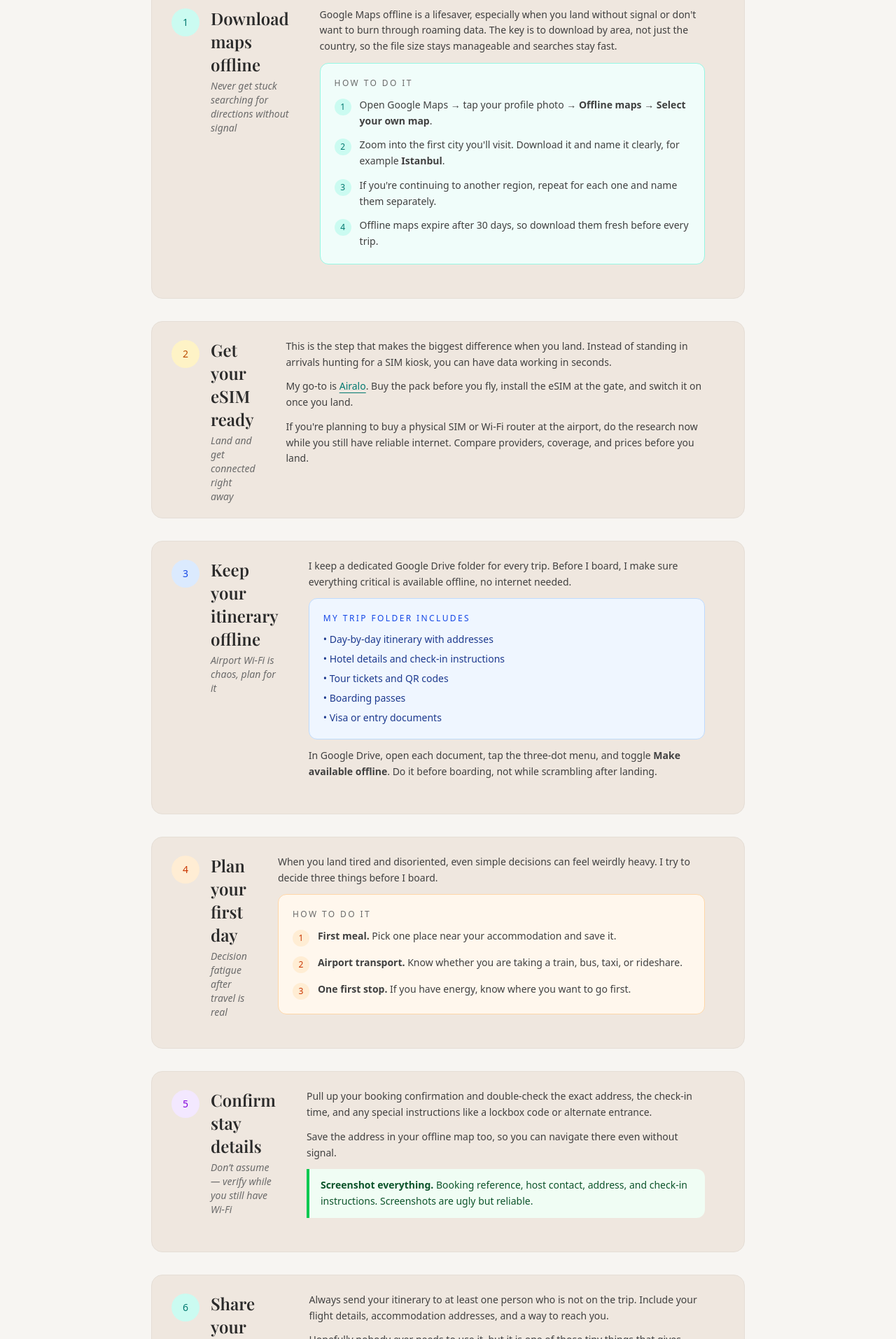
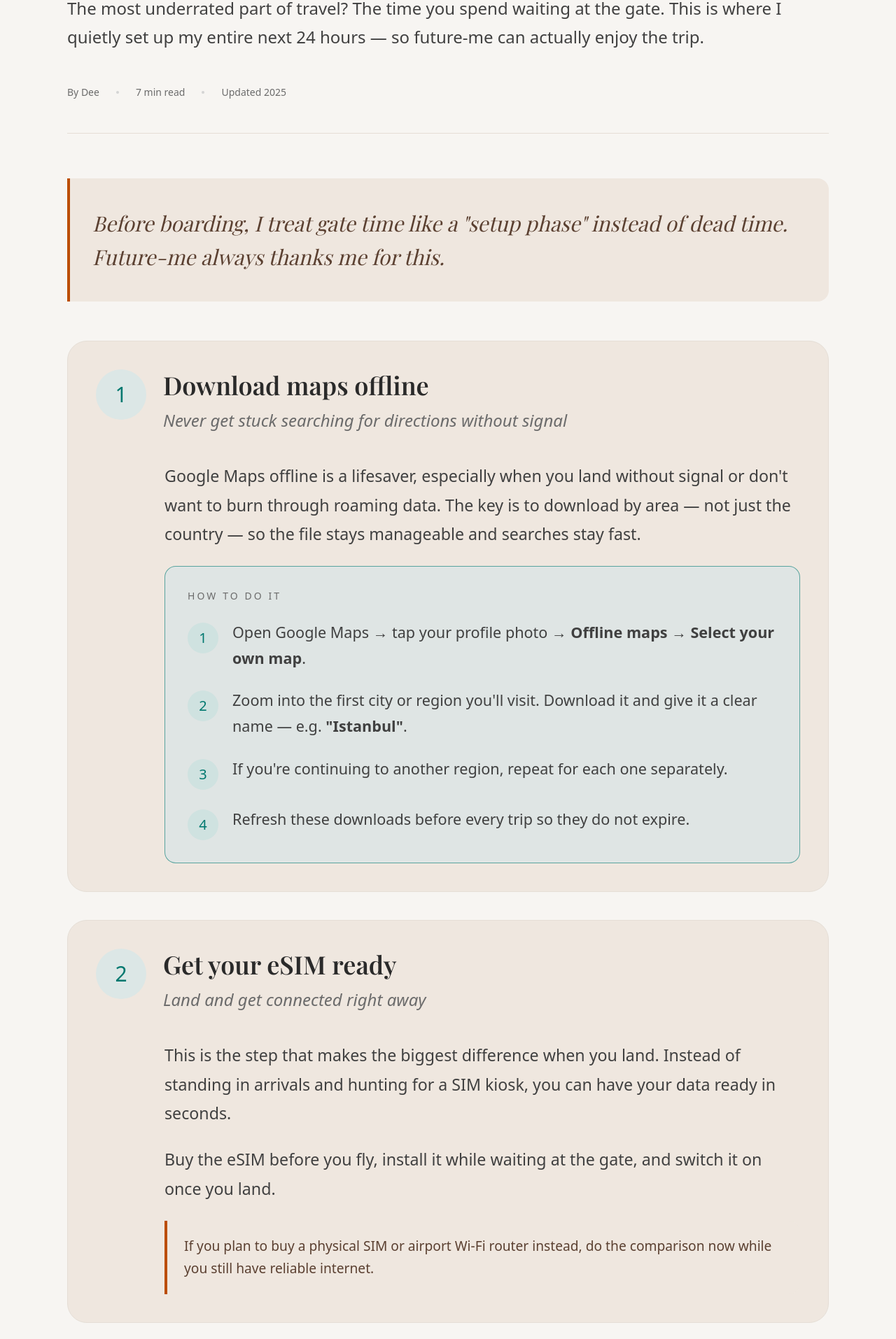
Before and after one commit to dsatyan/deeunbound, a Next.js app: page /travel/essentials/gate-habits in a window 1280 px wide. Shown: the part 446-2360 px from the top of the page at 70% size. Built offline with nearby package versions, Linux system fonts and the light colour scheme; a web font is replaced by a local one.

Commit message:
Refine gate habits editorial layout

```diff
--- a/app/travel/essentials/gate-habits/page.tsx
+++ b/app/travel/essentials/gate-habits/page.tsx
@@ -1,364 +1,285 @@
+import Link from "next/link";
+
 export default function GateHabits() {
   return (
-    <main className="mx-auto max-w-4xl px-6 py-16">
-      <span className="mb-5 inline-block rounded-sm border border-amber-700 px-3 py-1 text-xs font-medium uppercase tracking-[0.2em] text-amber-700">
+    <div className="min-h-screen bg-[var(--bg)] text-[var(--text)]">
+      <header className="border-b border-[var(--border)]">
+        <div className="mx-auto flex max-w-7xl items-center justify-between px-8 py-8">
+          <Link
+            href="/"
+            className="font-serif text-3xl italic tracking-tight text-[var(--text)]"
+          >
+            Dee Unbound
+          </Link>
+
+          <nav className="flex items-center gap-4 text-xs uppercase tracking-[0.18em] text-[var(--muted)] md:text-sm">
+            <Link href="/travel" className="hover:text-[var(--text)]">
+              Travel
+            </Link>
+            <span>/</span>
+            <Link href="/travel/essentials" className="hover:text-[var(--text)]">
+              Essentials
+            </Link>
+            <span>/</span>
+            <span className="text-[var(--text)]">Gate Habits</span>
+          </nav>
+        </div>
+      </header>
+
+      <main className="mx-auto max-w-6xl px-8 py-20">
+        <span className="mb-8 inline-block rounded-sm border border-amber-700 px-4 py-2 text-xs font-medium uppercase tracking-[0.22em] text-amber-700">
           Travel Essentials
         </span>
 
-      <h1 className="mb-5 font-serif text-4xl font-semibold leading-tight tracking-tight text-[var(--text)] md:text-5xl">
+        <h1 className="max-w-5xl font-serif text-5xl font-semibold leading-[1.05] tracking-tight text-[var(--text)] md:text-7xl">
           What I Do at the Airport Gate That Saves Me Hours Later
         </h1>
 
-      <p className="mb-8 max-w-3xl text-lg leading-relaxed text-neutral-700">
-        The most underrated part of travel? Before boarding, I treat gate time
-        like a &quot;setup phase&quot; instead of dead time. Future-me always
-        thanks me for this.
+        <p className="mt-10 max-w-5xl text-2xl leading-[1.7] text-neutral-700">
+          The most underrated part of travel? The time you spend waiting at the
+          gate. This is where I quietly set up my entire next 24 hours — so
+          future-me can actually enjoy the trip.
         </p>
 
-      <div className="flex items-center gap-4 border-b border-[var(--border)] pb-8 text-xs text-[var(--muted)]">
+        <div className="mt-12 flex items-center gap-6 border-b border-[var(--border)] pb-12 text-sm text-[var(--muted)]">
           <span>By Dee</span>
-        <span className="h-1 w-1 rounded-full bg-neutral-400" />
+          <span className="h-1 w-1 rounded-full bg-neutral-300" />
           <span>7 min read</span>
-        <span className="h-1 w-1 rounded-full bg-neutral-400" />
-        <span>Updated Mar 22 2026</span>
+          <span className="h-1 w-1 rounded-full bg-neutral-300" />
+          <span>Updated 2025</span>
         </div>
 
-      <div className="mt-10 space-y-8">
-        <StepCard number="1" color="teal">
-          <StepHeader
-            title="Download maps offline"
-            tagline="Never get stuck searching for directions without signal"
-          />
-          <div className="space-y-3 px-7 pb-7 text-sm leading-relaxed text-neutral-700">
+        <blockquote className="mt-16 rounded-r-2xl border-l-4 border-amber-700 bg-[#efe7df] px-8 py-10 font-serif text-3xl italic leading-[1.6] text-[#5b4031]">
+          Before boarding, I treat gate time like a &quot;setup phase&quot;
+          instead of dead time. Future-me always thanks me for this.
+        </blockquote>
+
+        <section className="mt-14 space-y-10">
+          <StepCard number="1" title="Download maps offline" tagline="Never get stuck searching for directions without signal">
             <p>
               Google Maps offline is a lifesaver, especially when you land
               without signal or don&apos;t want to burn through roaming data.
-              The key is to download by area, not just the country, so the file
-              size stays manageable and searches stay fast.
+              The key is to download by area — not just the country — so the
+              file stays manageable and searches stay fast.
             </p>
 
             <HowToBox
-              color="teal"
               steps={[
-                {
-                  n: "1",
-                  text: (
-                    <span>
+                <>
                   Open Google Maps → tap your profile photo →{" "}
                   <strong>Offline maps</strong> →{" "}
                   <strong>Select your own map</strong>.
-                    </span>
-                  ),
-                },
-                {
-                  n: "2",
-                  text: (
-                    <span>
-                      Zoom into the first city you&apos;ll visit. Download it
-                      and name it clearly, for example <strong>Istanbul</strong>.
-                    </span>
-                  ),
-                },
-                {
-                  n: "3",
-                  text: (
-                    <span>
-                      If you&apos;re continuing to another region, repeat for
-                      each one and name them separately.
-                    </span>
-                  ),
-                },
-                {
-                  n: "4",
-                  text: (
-                    <span>
-                      Offline maps expire after 30 days, so download them fresh
-                      before every trip.
-                    </span>
-                  ),
-                },
+                </>,
+                <>
+                  Zoom into the first city or region you&apos;ll visit.
+                  Download it and give it a clear name — e.g.{" "}
+                  <strong>&quot;Istanbul&quot;</strong>.
+                </>,
+                <>
+                  If you&apos;re continuing to another region, repeat for each
+                  one separately.
+                </>,
+                <>
+                  Refresh these downloads before every trip so they do not
+                  expire.
+                </>,
               ]}
             />
-          </div>
           </StepCard>
 
-        <StepCard number="2" color="gold">
-          <StepHeader
-            title="Get your eSIM ready"
-            tagline="Land and get connected right away"
-          />
-          <div className="space-y-3 px-7 pb-7 text-sm leading-relaxed text-neutral-700">
+          <StepCard number="2" title="Get your eSIM ready" tagline="Land and get connected right away">
             <p>
               This is the step that makes the biggest difference when you land.
-              Instead of standing in arrivals hunting for a SIM kiosk, you can
-              have data working in seconds.
+              Instead of standing in arrivals and hunting for a SIM kiosk, you
+              can have your data ready in seconds.
             </p>
+
             <p>
-              My go-to is{" "}
-              <a
-                href="https://www.airalo.com"
-                target="_blank"
-                rel="noopener noreferrer"
-                className="font-medium text-teal-700 underline underline-offset-4"
-              >
-                Airalo
-              </a>
-              . Buy the pack before you fly, install the eSIM at the gate, and
-              switch it on once you land.
+              Buy the eSIM before you fly, install it while waiting at the gate,
+              and switch it on once you land.
             </p>
-            <p>
-              If you&apos;re planning to buy a physical SIM or Wi-Fi router at
-              the airport, do the research now while you still have reliable
-              internet. Compare providers, coverage, and prices before you land.
-            </p>
-          </div>
+
+            <NoteBox>
+              If you plan to buy a physical SIM or airport Wi-Fi router instead,
+              do the comparison now while you still have reliable internet.
+            </NoteBox>
           </StepCard>
 
-        <StepCard number="3" color="blue">
-          <StepHeader
-            title="Keep your itinerary offline"
-            tagline="Airport Wi-Fi is chaos, plan for it"
-          />
-          <div className="space-y-3 px-7 pb-7 text-sm leading-relaxed text-neutral-700">
+          <StepCard number="3" title="Keep your itinerary offline" tagline="Airport Wi-Fi is chaos — plan for it">
             <p>
-              I keep a dedicated Google Drive folder for every trip. Before I
-              board, I make sure everything critical is available offline, no
-              internet needed.
+              I keep a dedicated folder for every trip. Before boarding, I make
+              sure everything critical is available offline.
             </p>
 
-            <div className="rounded-xl border border-blue-200 bg-blue-50 p-5">
-              <p className="mb-3 text-xs font-medium uppercase tracking-[0.2em] text-blue-700">
-                My trip folder includes
-              </p>
-              <ul className="space-y-2 text-sm text-blue-900">
-                <li>• Day-by-day itinerary with addresses</li>
-                <li>• Hotel details and check-in instructions</li>
-                <li>• Tour tickets and QR codes</li>
-                <li>• Boarding passes</li>
-                <li>• Visa or entry documents</li>
+            <ul className="list-disc space-y-2 pl-6">
+              <li>Day-by-day itinerary with addresses</li>
+              <li>Hotel details and check-in instructions</li>
+              <li>Tour tickets and QR codes</li>
+              <li>Boarding passes</li>
+              <li>Visa or entry documents</li>
             </ul>
-            </div>
 
             <p>
-              In Google Drive, open each document, tap the three-dot menu, and
-              toggle <strong>Make available offline</strong>. Do it before
-              boarding, not while scrambling after landing.
+              Do this on your phone before boarding, not while scrambling after
+              landing.
             </p>
-          </div>
           </StepCard>
 
-        <StepCard number="4" color="orange">
-          <StepHeader
-            title="Plan your first day"
-            tagline="Decision fatigue after travel is real"
-          />
-          <div className="space-y-3 px-7 pb-7 text-sm leading-relaxed text-neutral-700">
+          <StepCard number="4" title="Plan your first day" tagline="Decision fatigue after travel is real">
             <p>
               When you land tired and disoriented, even simple decisions can
-              feel weirdly heavy. I try to decide three things before I board.
+              feel heavier than they should.
             </p>
 
             <HowToBox
-              color="orange"
               steps={[
-                {
-                  n: "1",
-                  text: (
-                    <span>
+                <>
                   <strong>First meal.</strong> Pick one place near your
                   accommodation and save it.
-                    </span>
-                  ),
-                },
-                {
-                  n: "2",
-                  text: (
-                    <span>
+                </>,
+                <>
                   <strong>Airport transport.</strong> Know whether you are
                   taking a train, bus, taxi, or rideshare.
-                    </span>
-                  ),
-                },
-                {
-                  n: "3",
-                  text: (
-                    <span>
+                </>,
+                <>
                   <strong>One first stop.</strong> If you have energy, know
                   where you want to go first.
-                    </span>
-                  ),
-                },
+                </>,
               ]}
             />
-          </div>
           </StepCard>
 
-        <StepCard number="5" color="purple">
-          <StepHeader
-            title="Confirm stay details"
-            tagline="Don’t assume — verify while you still have Wi-Fi"
-          />
-          <div className="space-y-3 px-7 pb-7 text-sm leading-relaxed text-neutral-700">
+          <StepCard number="5" title="Confirm stay details" tagline="Don’t assume — verify while you still have Wi-Fi">
             <p>
-              Pull up your booking confirmation and double-check the exact
-              address, the check-in time, and any special instructions like a
-              lockbox code or alternate entrance.
+              Double-check the exact address, check-in time, and any special
+              instructions like a lockbox code or alternate entrance.
             </p>
+
             <p>
               Save the address in your offline map too, so you can navigate
               there even without signal.
             </p>
 
-            <NoteBox color="green">
-              <strong>Screenshot everything.</strong> Booking reference, host
-              contact, address, and check-in instructions. Screenshots are ugly
-              but reliable.
+            <NoteBox>
+              Screenshot everything: the booking reference, host contact,
+              address, and check-in instructions.
             </NoteBox>
-          </div>
           </StepCard>
 
-        <StepCard number="6" color="teal">
-          <StepHeader title="Share your itinerary" tagline="Just in case" />
-          <div className="space-y-3 px-7 pb-7 text-sm leading-relaxed text-neutral-700">
+          <StepCard number="6" title="Share your itinerary" tagline="Just in case">
             <p>
               Always send your itinerary to at least one person who is not on
-              the trip. Include your flight details, accommodation addresses,
-              and a way to reach you.
+              the trip. Include flight details, accommodation addresses, and a
+              way to reach you.
             </p>
+
             <p>
-              Hopefully nobody ever needs to use it, but it is one of those
-              tiny things that gives everyone more peace of mind.
+              Hopefully nobody ever needs it — but it gives everyone more peace
+              of mind.
             </p>
-          </div>
           </StepCard>
 
-        <StepCard number="7" color="gold">
-          <StepHeader
-            title="Add world clocks"
-            tagline="Especially useful if you're working across time zones"
-          />
-          <div className="space-y-3 px-7 pb-7 text-sm leading-relaxed text-neutral-700">
+          <StepCard number="7" title="Add world clocks" tagline="Especially useful if you’re working across time zones">
             <p>
               Add your home city and destination city to your world clock app.
-              It saves you from doing tired timezone math when you land.
+              It saves you from doing tired timezone math after landing.
             </p>
+
             <p>
               If you are traveling while working, also add your teammates&apos;
-              time zones so you don&apos;t accidentally schedule something at a
+              time zones so you do not accidentally schedule something at a
               ridiculous hour.
             </p>
+          </StepCard>
+        </section>
+
+        <section className="mt-20 border-t border-[var(--border)] pt-12">
+          <div className="max-w-5xl space-y-8 font-serif text-[clamp(2rem,3.2vw,3.25rem)] italic leading-[1.7] text-[#554a43]">
+            <p>
+              None of this takes more than 20–30 minutes. You&apos;re sitting at
+              the gate anyway — might as well use it. The version of you that
+              lands tired, hungry, and slightly disoriented will be genuinely
+              grateful you did this.
+            </p>
+
+            <p>Safe travels. ✈️</p>
+
+            <p>— Dee</p>
           </div>
-        </StepCard>
+        </section>
+      </main>
+
+      <footer className="border-t border-[var(--border)]">
+        <div className="mx-auto flex max-w-7xl items-center justify-center gap-2 px-8 py-8 text-sm text-[var(--muted)]">
+          <span>© Dee Unbound</span>
+          <span>·</span>
+          <Link href="/travel" className="underline hover:text-[var(--text)]">
+            Travel
+          </Link>
+          <span>·</span>
+          <Link
+            href="/travel/essentials"
+            className="underline hover:text-[var(--text)]"
+          >
+            Essentials
+          </Link>
         </div>
-
-      <div className="mt-14 space-y-4 border-t border-[var(--border)] pt-10">
-        <p className="font-serif text-lg italic leading-relaxed text-neutral-700">
-          None of this takes more than 20 to 30 minutes. You&apos;re sitting at
-          the gate anyway — might as well use it well.
-        </p>
-        <p className="font-serif text-lg italic text-neutral-700">
-          Safe travels. ✈️
-        </p>
-        <p className="text-sm text-[var(--muted)]">— Dee</p>
+      </footer>
     </div>
-    </main>
   );
 }
 
-type Color = "teal" | "gold" | "blue" | "orange" | "purple" | "green";
-
-const colorMap: Record<Color, { badge: string }> = {
-  teal: { badge: "bg-teal-100 text-teal-700" },
-  gold: { badge: "bg-amber-100 text-amber-700" },
-  blue: { badge: "bg-blue-100 text-blue-700" },
-  orange: { badge: "bg-orange-100 text-orange-700" },
-  purple: { badge: "bg-purple-100 text-purple-700" },
-  green: { badge: "bg-green-100 text-green-700" },
-};
-
 function StepCard({
   number,
-  color,
+  title,
+  tagline,
   children,
 }: {
   number: string;
-  color: Color;
+  title: string;
+  tagline: string;
   children: React.ReactNode;
 }) {
-  const c = colorMap[color];
-
   return (
-    <article className="rounded-2xl border border-[var(--border)] bg-[var(--card)] transition-shadow duration-200 hover:shadow-md">
-      <div className="flex items-start gap-4 px-7 pb-5 pt-6">
-        <div
-          className={`mt-0.5 flex h-10 w-10 flex-shrink-0 items-center justify-center rounded-full text-sm font-medium ${c.badge}`}
-        >
+    <article className="rounded-[28px] border border-[var(--border)] bg-[var(--card)] px-10 py-10">
+      <div className="flex items-start gap-6">
+        <div className="flex h-[72px] w-[72px] flex-shrink-0 items-center justify-center rounded-full bg-[#dce7e6] text-3xl font-medium text-teal-700">
           {number}
         </div>
+
+        <div className="min-w-0 flex-1">
+          <h2 className="font-serif text-4xl font-semibold leading-tight text-[var(--text)]">
+            {title}
+          </h2>
+          <p className="mt-2 text-2xl italic leading-relaxed text-[var(--muted)]">
+            {tagline}
+          </p>
+        </div>
+      </div>
+
+      <div className="mt-10 space-y-6 pl-[98px] text-[clamp(1.45rem,1.75vw,1.85rem)] leading-[1.8] text-neutral-700">
         {children}
       </div>
     </article>
   );
 }
 
-function StepHeader({
-  title,
-  tagline,
-}: {
-  title: string;
-  tagline: string;
-}) {
+function HowToBox({ steps }: { steps: React.ReactNode[] }) {
   return (
-    <div className="flex-1">
-      <h2 className="font-serif text-2xl font-semibold leading-snug text-[var(--text)]">
-        {title}
-      </h2>
-      <p className="mt-1 text-sm italic text-[var(--muted)]">{tagline}</p>
-    </div>
-  );
-}
-
-const howToColorMap: Record<Color, string> = {
-  teal: "bg-teal-50 border-teal-200",
-  gold: "bg-amber-50 border-amber-200",
-  blue: "bg-blue-50 border-blue-200",
-  orange: "bg-orange-50 border-orange-200",
-  purple: "bg-purple-50 border-purple-200",
-  green: "bg-green-50 border-green-200",
-};
-
-const numBadgeMap: Record<Color, string> = {
-  teal: "bg-teal-100 text-teal-700",
-  gold: "bg-amber-100 text-amber-700",
-  blue: "bg-blue-100 text-blue-700",
-  orange: "bg-orange-100 text-orange-700",
-  purple: "bg-purple-100 text-purple-700",
-  green: "bg-green-100 text-green-700",
-};
-
-function HowToBox({
-  color,
-  steps,
-}: {
-  color: Color;
-  steps: { n: string; text: React.ReactNode }[];
-}) {
-  return (
-    <div className={`rounded-xl border p-5 ${howToColorMap[color]}`}>
-      <p className="mb-3 text-xs font-medium uppercase tracking-[0.2em] text-[var(--muted)]">
+    <div className="rounded-2xl border border-teal-700/60 bg-[#dfe5e4] px-8 py-8">
+      <p className="mb-6 text-sm font-medium uppercase tracking-[0.22em] text-[var(--muted)]">
         How to do it
       </p>
-      <div className="space-y-3">
+
+      <div className="space-y-6">
         {steps.map((step, index) => (
-          <div key={index} className="flex items-start gap-3">
-            <span
-              className={`mt-0.5 flex h-6 w-6 flex-shrink-0 items-center justify-center rounded-full text-xs font-medium ${numBadgeMap[color]}`}
-            >
-              {step.n}
+          <div key={index} className="flex items-start gap-5">
+            <span className="mt-1 flex h-11 w-11 flex-shrink-0 items-center justify-center rounded-full bg-[#cfe2e0] text-xl font-medium text-teal-700">
+              {index + 1}
             </span>
-            <span className="leading-relaxed text-neutral-700">
-              {step.text}
-            </span>
+            <div className="text-[clamp(1.35rem,1.6vw,1.6rem)] leading-[1.7] text-neutral-700">
+              {step}
+            </div>
           </div>
         ))}
       </div>
@@ -366,20 +287,9 @@ function HowToBox({
   );
 }
 
-const noteColorMap: Record<"gold" | "green", string> = {
-  gold: "bg-amber-50 border-l-4 border-amber-500 text-amber-900",
-  green: "bg-green-50 border-l-4 border-green-500 text-green-900",
-};
-
-function NoteBox({
-  color,
-  children,
-}: {
-  color: "gold" | "green";
-  children: React.ReactNode;
-}) {
+function NoteBox({ children }: { children: React.ReactNode }) {
   return (
-    <div className={`rounded-r-xl px-4 py-3 text-sm leading-relaxed ${noteColorMap[color]}`}>
+    <div className="rounded-r-2xl border-l-4 border-amber-700 bg-[#efe7df] px-6 py-5 text-[clamp(1.2rem,1.4vw,1.35rem)] leading-[1.7] text-[#5b4031]">
       {children}
     </div>
   );
```
Lines whose indentation alone changed are shown as unchanged.
